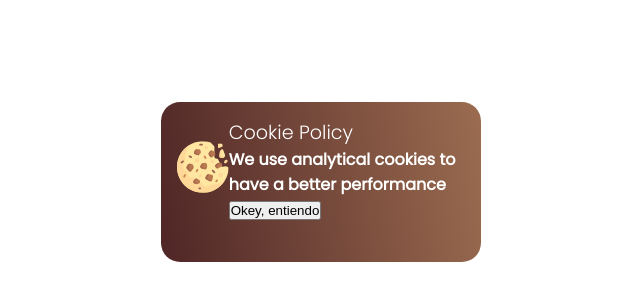
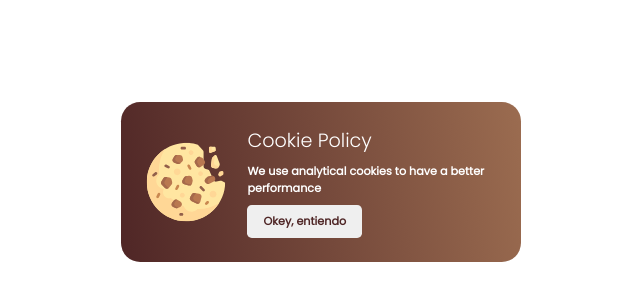
Before and after one commit to Thhomas1/Cookie-Popup, a plain HTML site: page index.html in a window 1280 px wide. Shown: the part 218-518 px from the top of the page, without its empty margins (319-959 px from the left). Drawn offline with nearby package versions, Linux system fonts and the light colour scheme.

Commit message:
Before GSAP

```diff
--- a/style.css
+++ b/style.css
@@ -12,19 +12,36 @@
   transform: translate(-50%, -50%);
   color: white;
   display: flex; /* Side by side */
-  width: 20rem;
+  width: 25rem;
   height: 10rem;
   border-radius: 1.2rem;
   padding: 1rem;
   font-family: "Poppins", sans-serif;
+  align-items: center;
+  justify-content: space-between;
+}
+.text{
+  width: 70%;
 
 }
-
 .cookie-title {
   font-size: 1.2rem;
   font-weight: lighter;
 }
-
+.cookie{
+  transform: scale(0.8);
+}
 .cookie-subtitle{
-  font-weight: bolder;
+  font-weight: bold;
+  padding: 0.5rem 0rem;
+  font-size: 0.7rem;
 }
+button{
+  border-style: none; /* non border */
+  padding: 0.5rem 1rem;
+  color: #4f2626;
+  font-family: "Poppins", sans-serif;
+  font-size: 0.7rem;
+  font-weight: bold;
+  border-radius: 0.3rem;
+}
```
